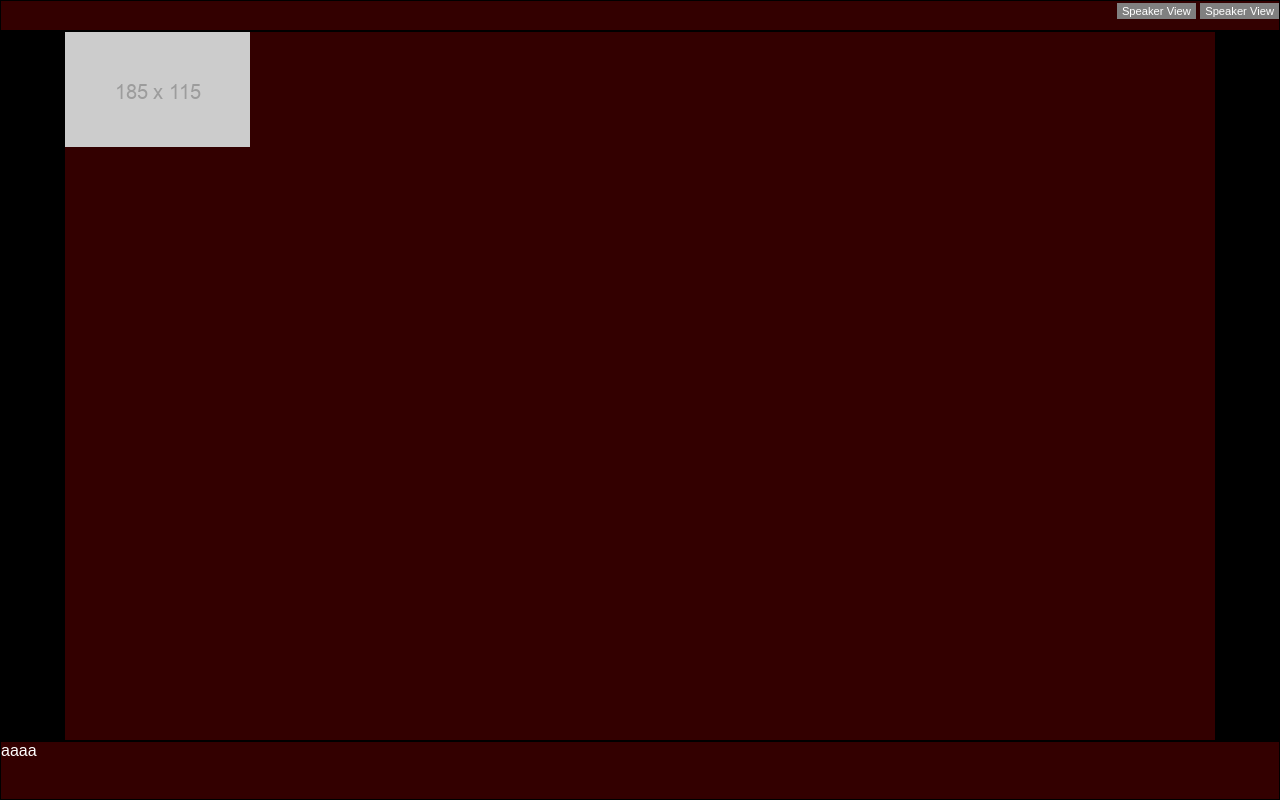
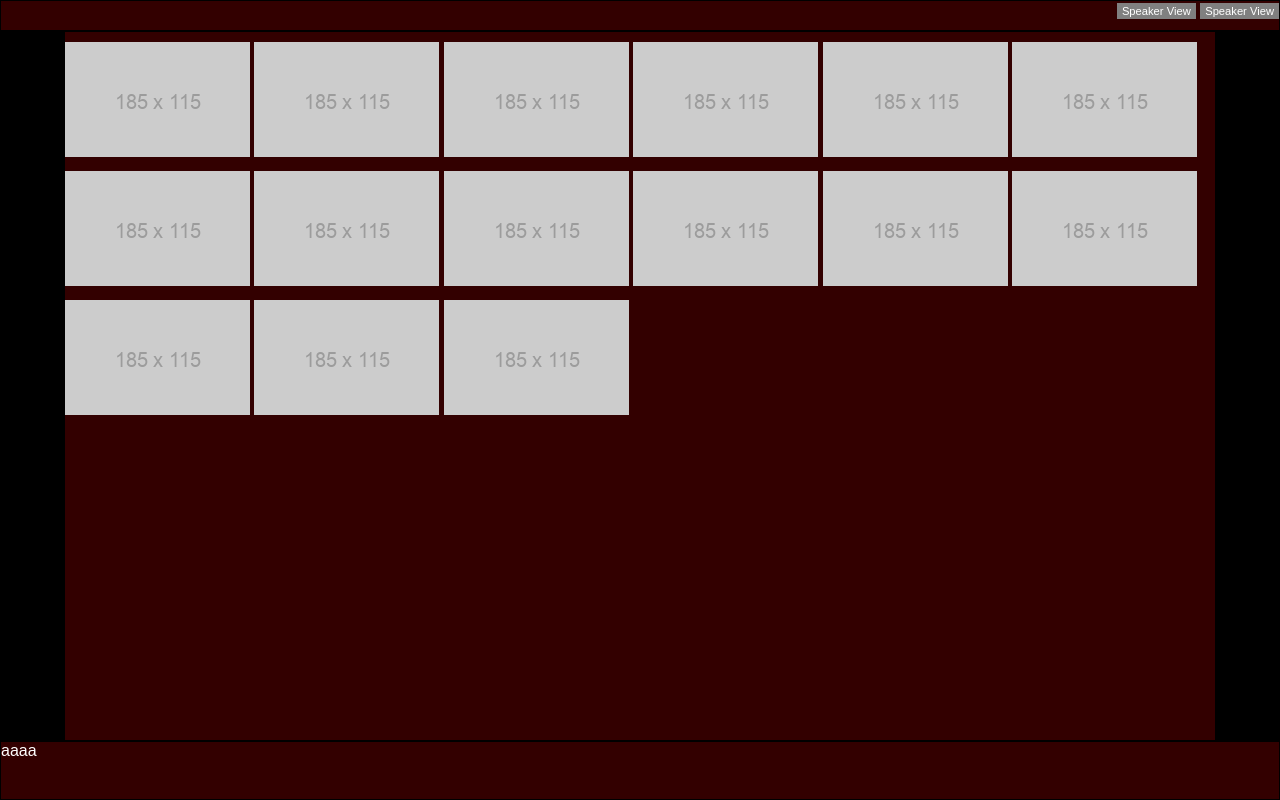
Before and after one commit to AlessandroCingolani/html-css-zoom, a plain HTML site: page index.html in a window 1280 px wide. Drawn offline with Linux system fonts and the light colour scheme.

Commit message:
[Add]:margin

```diff
--- a/css/style.css
+++ b/css/style.css
@@ -17,7 +17,10 @@ body{
   border: 1px solid black;
 }
 
-
+img {
+  max-width: 185px;
+  max-height: 115px;
+}
 
 /* main */
 
@@ -56,3 +59,7 @@ section {
 .user {
   display: inline;
 }
+
+.user img {
+  margin-top: 10px;
+}
--- a/index.html
+++ b/index.html
@@ -19,6 +19,48 @@
       <div class="user">
         <img src="img/185x115.png" alt="">
       </div>
+      <div class="user">
+        <img src="img/185x115.png" alt="">
+      </div>
+      <div class="user">
+        <img src="img/185x115.png" alt="">
+      </div>
+      <div class="user">
+        <img src="img/185x115.png" alt="">
+      </div>
+      <div class="user">
+        <img src="img/185x115.png" alt="">
+      </div>
+      <div class="user">
+        <img src="img/185x115.png" alt="">
+      </div>
+      <div class="user">
+        <img src="img/185x115.png" alt="">
+      </div>
+      <div class="user">
+        <img src="img/185x115.png" alt="">
+      </div>
+      <div class="user">
+        <img src="img/185x115.png" alt="">
+      </div>
+      <div class="user">
+        <img src="img/185x115.png" alt="">
+      </div>
+      <div class="user">
+        <img src="img/185x115.png" alt="">
+      </div>
+      <div class="user">
+        <img src="img/185x115.png" alt="">
+      </div>
+      <div class="user">
+        <img src="img/185x115.png" alt="">
+      </div>
+      <div class="user">
+        <img src="img/185x115.png" alt="">
+      </div>
+      <div class="user">
+        <img src="img/185x115.png" alt="">
+      </div>
     </section>
 
     <nav>
```
